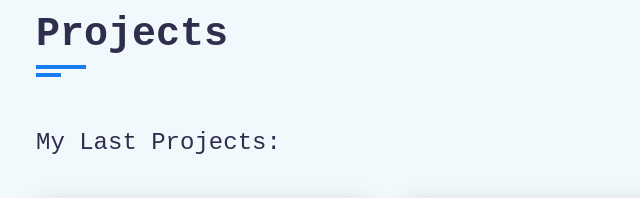
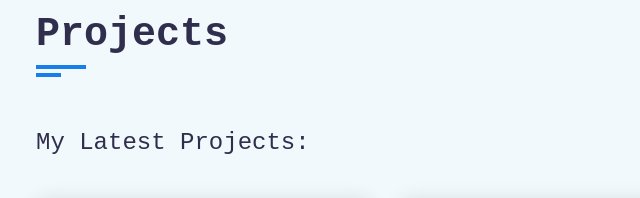
Before and after one commit to Nikhil422004/Portfolio_Website, a plain HTML site: page index.html in a window 1280 px wide. Shown: the part 3120-3318 px from the top of the page, 54-694 px from the left. Drawn offline with nearby package versions, Linux system fonts and the light colour scheme; a web font is replaced by a local one.

Commit message:
Update index.html for typo

```diff
--- a/index.html
+++ b/index.html
@@ -274,7 +274,7 @@
                     </div>
                     <div class="row">
                         <div class="portfolio-heading padd-15">
-                            <h2>My Last Projects:</h2>
+                            <h2>My Latest Projects:</h2>
                         </div>
                     </div>
                     <div class="row">
```
